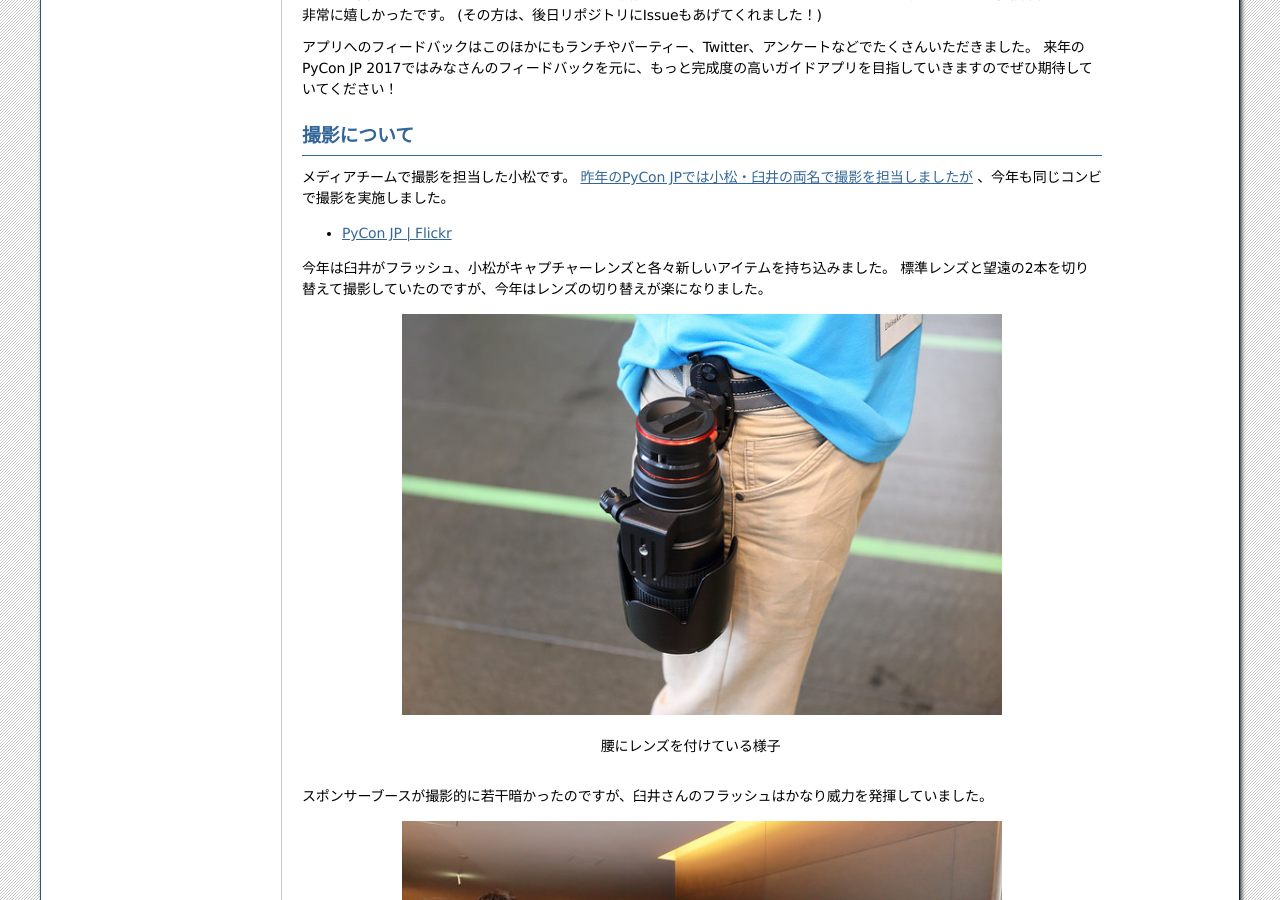
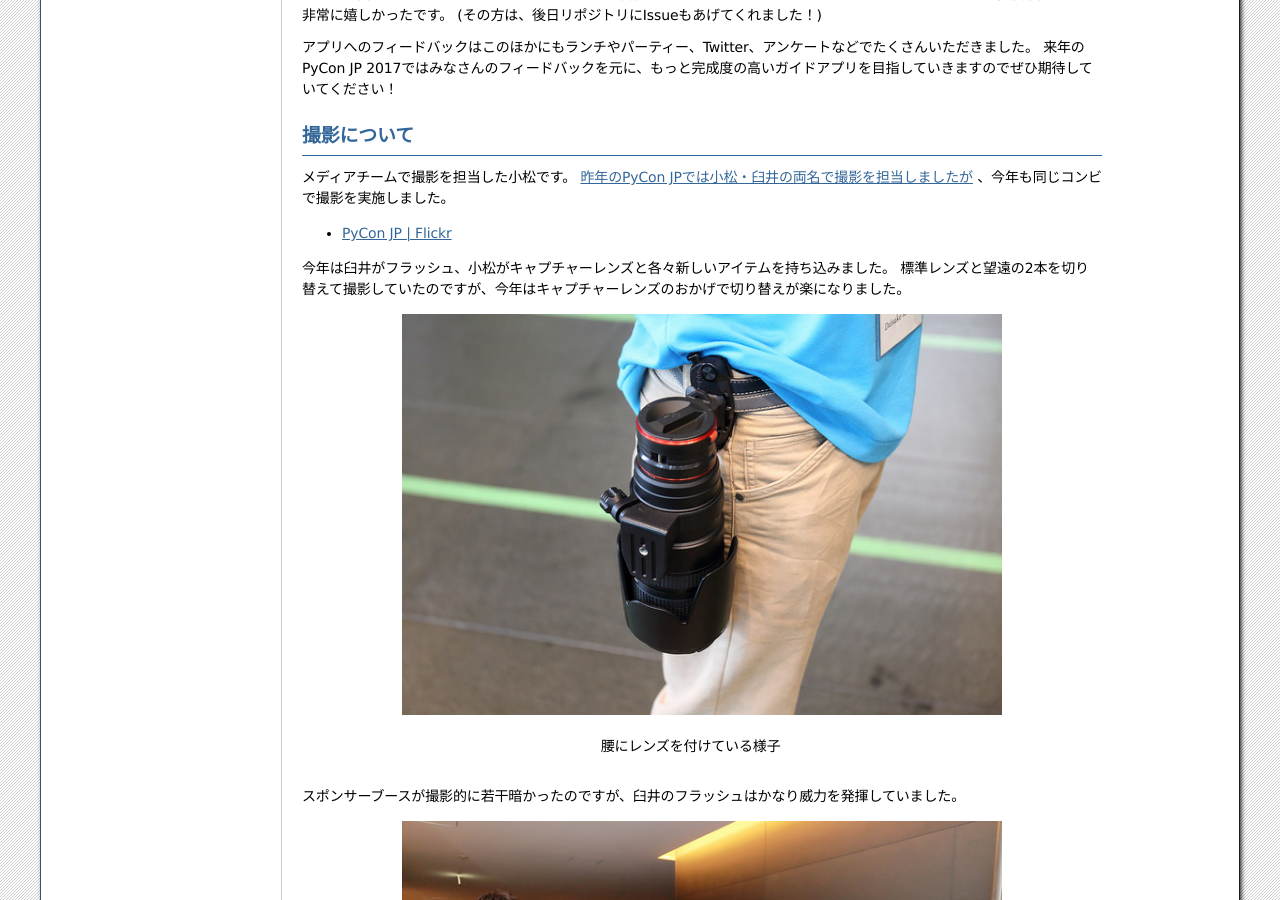
Before and after one commit to pyconjp/shoeisha2016, a Sphinx documentation site: the page built from source/afterreport_03_media.rst, in a window 1280 px wide and 900 px high, scrolled down 3533 px. Built offline with Sphinx 7.4.7, drawn with Linux system fonts in a browser that asks for light colours.

Commit message:
切り替えが楽になったのはキャプチャーレンズのおかげである点を明示的にした

```diff
--- a/source/afterreport_03_media.rst
+++ b/source/afterreport_03_media.rst
@@ -123,7 +123,7 @@ Twitterで連絡を取り合って、クロージング後に少しお話をさ
 - `PyCon JP | Flickr <https://www.flickr.com/photos/pyconjp/>`_
 
 今年は臼井がフラッシュ、小松がキャプチャーレンズと各々新しいアイテムを持ち込みました。
-標準レンズと望遠の2本を切り替えて撮影していたのですが、今年はレンズの切り替えが楽になりました。
+標準レンズと望遠の2本を切り替えて撮影していたのですが、今年はキャプチャーレンズのおかげで切り替えが楽になりました。
 
 .. figure:: /_static/afterreport_03_media/capture_lens.jpg
    :width: 600
@@ -132,7 +132,7 @@ Twitterで連絡を取り合って、クロージング後に少しお話をさ
 
    腰にレンズを付けている様子
 
-スポンサーブースが撮影的に若干暗かったのですが、臼井さんのフラッシュはかなり威力を発揮していました。
+スポンサーブースが撮影的に若干暗かったのですが、臼井のフラッシュはかなり威力を発揮していました。
 
 .. figure:: /_static/afterreport_03_media/taken_with_flash.jpg
    :width: 600
```
